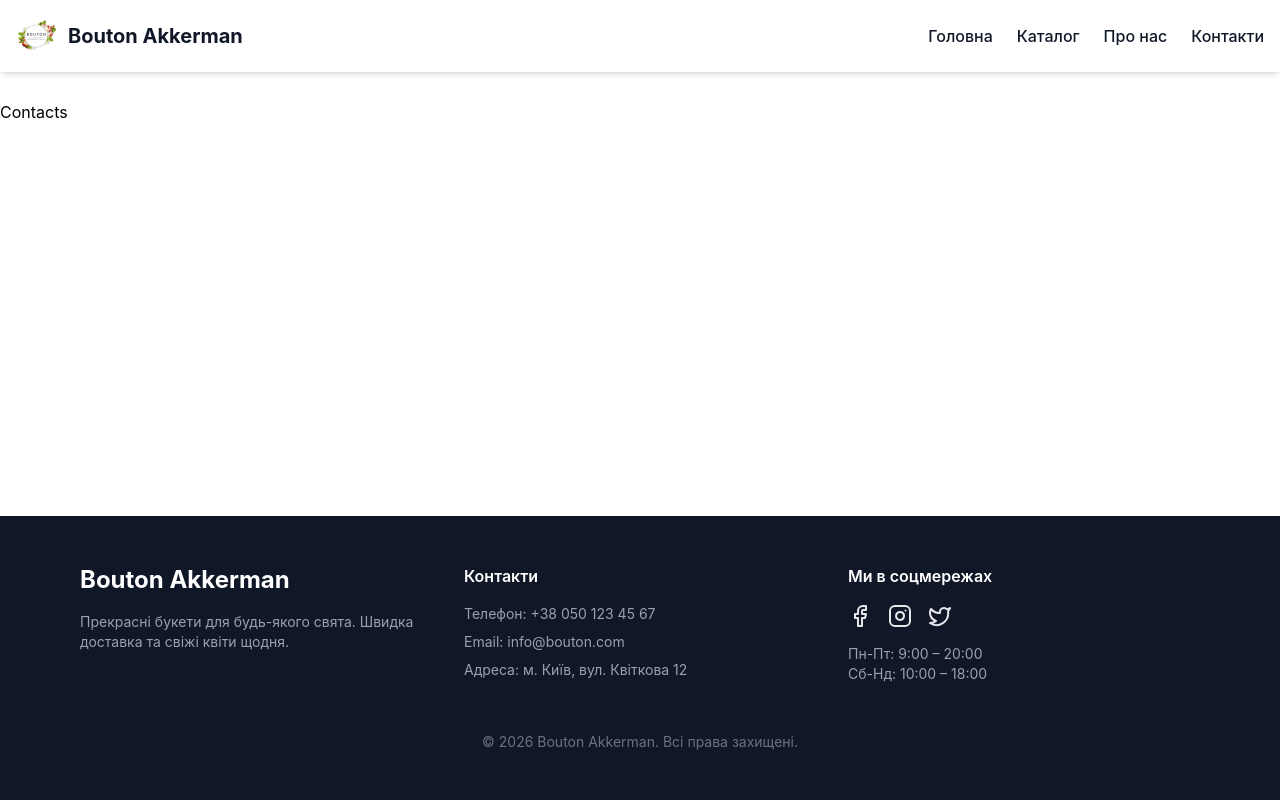
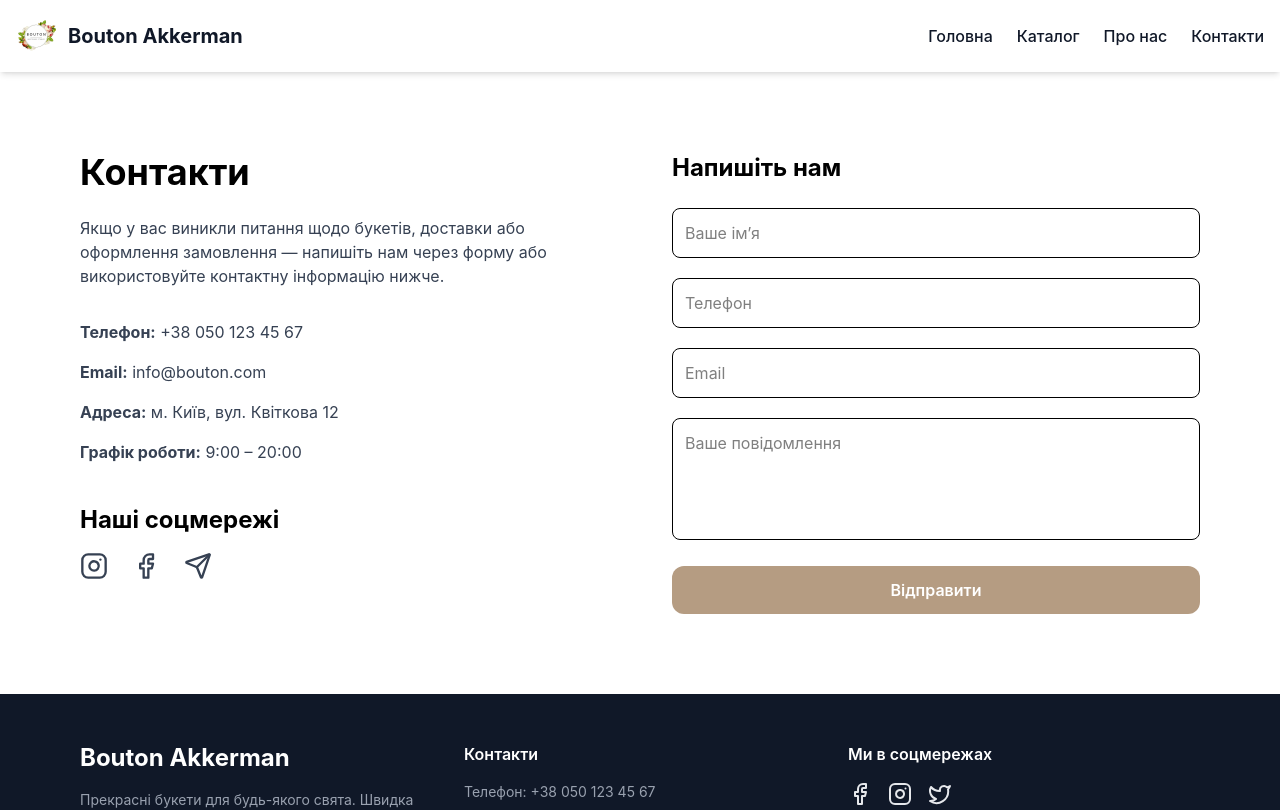
Before and after one commit to VladislavProhorov123/Bouton-Akkerman, a React (Vite) app: page /contacts in a window 1280 px wide. Shown: the top 810 px of the page. Built offline with nearby package versions, Linux system fonts and the light colour scheme.

Commit message:
Created Contacts page

```diff
--- a/package.json
+++ b/package.json
@@ -16,6 +16,7 @@
     "motion": "^12.35.1",
     "react": "^19.2.0",
     "react-dom": "^19.2.0",
+    "react-hook-form": "^7.71.2",
     "react-router-dom": "^7.13.1",
     "tailwindcss": "^4.2.1"
   },
--- /dev/null
+++ b/src/components/ContactForm.tsx
@@ -0,0 +1,106 @@
+import React from "react";
+import { useForm } from "react-hook-form";
+
+type FormData = {
+  name: string;
+  phone: number;
+  email: string;
+  message: string;
+};
+
+export default function ContactForm() {
+  const {
+    register,
+    handleSubmit,
+    formState: { errors },
+    reset,
+  } = useForm<FormData>();
+
+  const onSubmit = (data: FormData) => {
+    console.log(data);
+    reset();
+  };
+  return (
+    <form
+      onSubmit={handleSubmit(onSubmit)}
+      className="flex flex-col gap-5 w-full max-w-xl"
+    >
+      <div className="">
+        <input
+          {...register("name", {
+            required: "Введіть ім’я",
+            minLength: {
+              value: 2,
+              message: "Ім’я повинно містити мінімум 2 символи",
+            },
+          })}
+          placeholder="Ваше ім’я"
+          className="w-full border rounded-lg p-3 outline-none focus:border-[var(--button-bg-color)]"
+        />
+        {errors.name && (
+          <p className="text-red-500 text-sm mt-1">{errors.name.message}</p>
+        )}
+      </div>
+
+      <div className="">
+        <input
+          {...register("phone", {
+            required: "Введіть номер телефону",
+            pattern: {
+              value: /^[0-9+\s()-]{10,15}$/,
+              message: "Некоректний номер телефону",
+            },
+          })}
+          placeholder="Телефон"
+          className="w-full border rounded-lg p-3 outline-none focus:border-[var(--button-bg-color)]"
+        />
+        {errors.phone && (
+          <p className="text-red-500 text-sm mt-1">{errors.phone.message}</p>
+        )}
+      </div>
+
+      <div>
+        <input
+          {...register("email", {
+            required: "Введіть email",
+            pattern: {
+              value: /^\S+@\S+$/i,
+              message: "Некоректний email",
+            },
+          })}
+          placeholder="Email"
+          className="w-full border rounded-lg p-3 outline-none focus:border-[var(--button-bg-color)]"
+        />
+        {errors.email && (
+          <p className="text-red-500 text-sm mt-1">{errors.email.message}</p>
+        )}
+      </div>
+
+      {/* Message */}
+      <div>
+        <textarea
+          {...register("message", {
+            required: "Напишіть повідомлення",
+            minLength: {
+              value: 10,
+              message: "Повідомлення повинно містити мінімум 10 символів",
+            },
+          })}
+          rows={4}
+          placeholder="Ваше повідомлення"
+          className="w-full border rounded-lg p-3 outline-none focus:border-[var(--button-bg-color)] resize-none"
+        />
+        {errors.message && (
+          <p className="text-red-500 text-sm mt-1">{errors.message.message}</p>
+        )}
+      </div>
+
+      <button
+        type="submit"
+        className="bg-[var(--button-bg-color)] text-white font-semibold py-3 rounded-xl transition hover:scale-102 active:scale-95 hover:opacity-90"
+      >
+        Відправити
+      </button>
+    </form>
+  );
+}
--- a/src/pages/Contacts.tsx
+++ b/src/pages/Contacts.tsx
@@ -1,7 +1,65 @@
-import React from 'react'
+// src/pages/Contacts.tsx
+import ContactForm from "../components/ContactForm";
+import { Facebook, Instagram, Send } from "lucide-react";
 
 export default function Contacts() {
   return (
-    <div className='mt-[100px]'>Contacts</div>
-  )
+    <div className="mt-[72px] py-20">
+      <div className="container mx-auto max-w-6xl px-4 grid md:grid-cols-2 gap-16">
+
+        {/* Контактная информация */}
+        <div>
+          <h1 className="text-4xl font-bold mb-6">Контакти</h1>
+
+          <p className="text-gray-700 mb-8">
+            Якщо у вас виникли питання щодо букетів, доставки або
+            оформлення замовлення — напишіть нам через форму або
+            використовуйте контактну інформацію нижче.
+          </p>
+
+          <div className="flex flex-col gap-4 text-gray-700 mb-10">
+            <p><strong>Телефон:</strong> +38 050 123 45 67</p>
+            <p><strong>Email:</strong> info@bouton.com</p>
+            <p><strong>Адреса:</strong> м. Київ, вул. Квіткова 12</p>
+            <p><strong>Графік роботи:</strong> 9:00 – 20:00</p>
+          </div>
+
+          {/* Соцсети */}
+          <div>
+            <h2 className="text-2xl font-bold mb-4">Наші соцмережі</h2>
+
+            <div className="flex gap-6">
+              <a
+                href="#"
+                className="text-gray-700 hover:text-[#B59C82] transition"
+              >
+                <Instagram size={28} />
+              </a>
+
+              <a
+                href="#"
+                className="text-gray-700 hover:text-[#B59C82] transition"
+              >
+                <Facebook size={28} />
+              </a>
+
+              <a
+                href="#"
+                className="text-gray-700 hover:text-[#B59C82] transition"
+              >
+                <Send size={28} />
+              </a>
+            </div>
+          </div>
+        </div>
+
+        {/* Форма */}
+        <div>
+          <h2 className="text-2xl font-bold mb-6">Напишіть нам</h2>
+          <ContactForm />
+        </div>
+
+      </div>
+    </div>
+  );
 }
```
Also changed, not shown: 1 other file (tests, documents, lock files or other folders).
